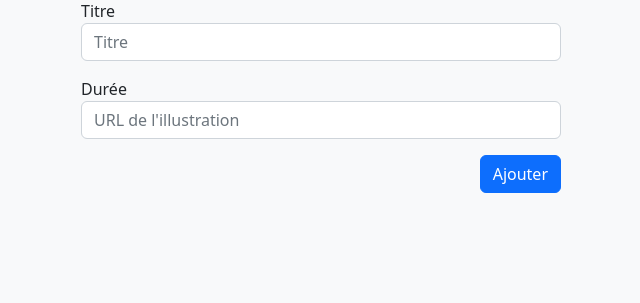
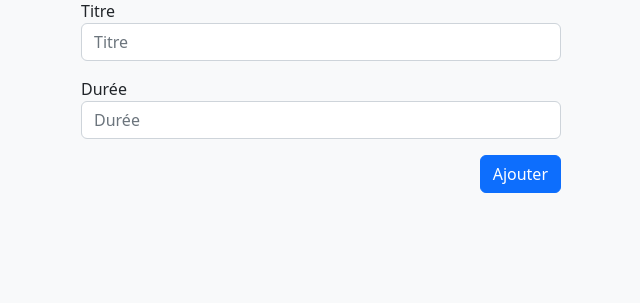
Before and after one commit to d9beuD/epsi-sn2-tp-final, a Symfony app: template templates/music/new.html.twig in a window 1280 px wide. Shown: the part 203-506 px from the top of the page, without its empty margins (319-959 px from the left). Run offline with Twig, Linux system fonts and the light colour scheme; the template is opened without the code that fills it, so the values that code supplies are empty; some libraries are stand-ins or nearby versions.

Commit message:
Correction des placeholders

```diff
--- a/templates/album/edit.html.twig
+++ b/templates/album/edit.html.twig
@@ -39,7 +39,7 @@
         name="releaseDate"
         id="releaseDate"
         class="form-control"
-        placeholder="URL de l'illustration"
+        placeholder="Date de sortie"
       >
     </div>
     <div class="text-end">
--- a/templates/album/new.html.twig
+++ b/templates/album/new.html.twig
@@ -42,7 +42,7 @@
         name="releaseDate"
         id="releaseDate"
         class="form-control"
-        placeholder="URL de l'illustration"
+        placeholder="Date de sortie"
       >
     </div>
     <div class="text-end">
--- a/templates/music/edit.html.twig
+++ b/templates/music/edit.html.twig
@@ -28,7 +28,7 @@
         name="duration"
         id="duration"
         class="form-control"
-        placeholder="URL de l'illustration"
+        placeholder="Durée"
       >
     </div>
     <div class="text-end">
--- a/templates/music/new.html.twig
+++ b/templates/music/new.html.twig
@@ -32,7 +32,7 @@
         name="duration"
         id="duration"
         class="form-control"
-        placeholder="URL de l'illustration"
+        placeholder="Durée"
       >
     </div>
     <div class="text-end">
```
